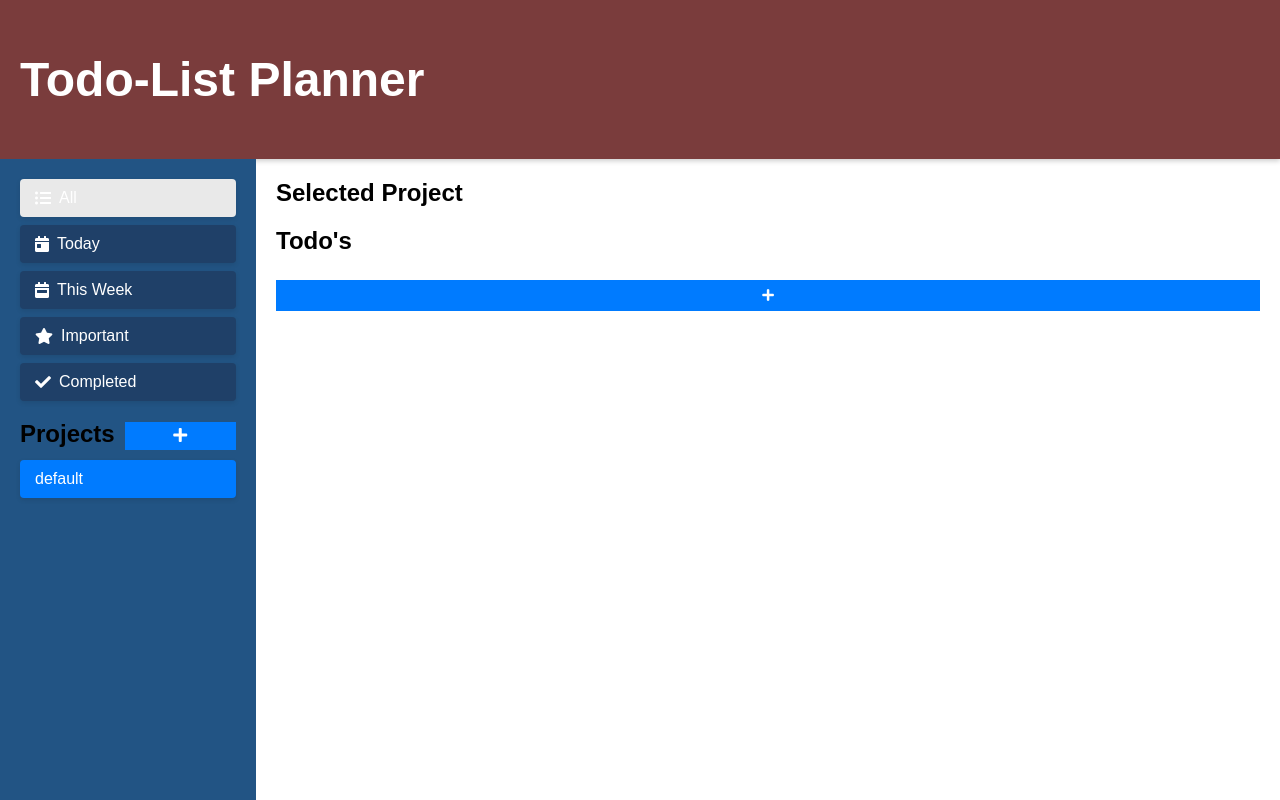
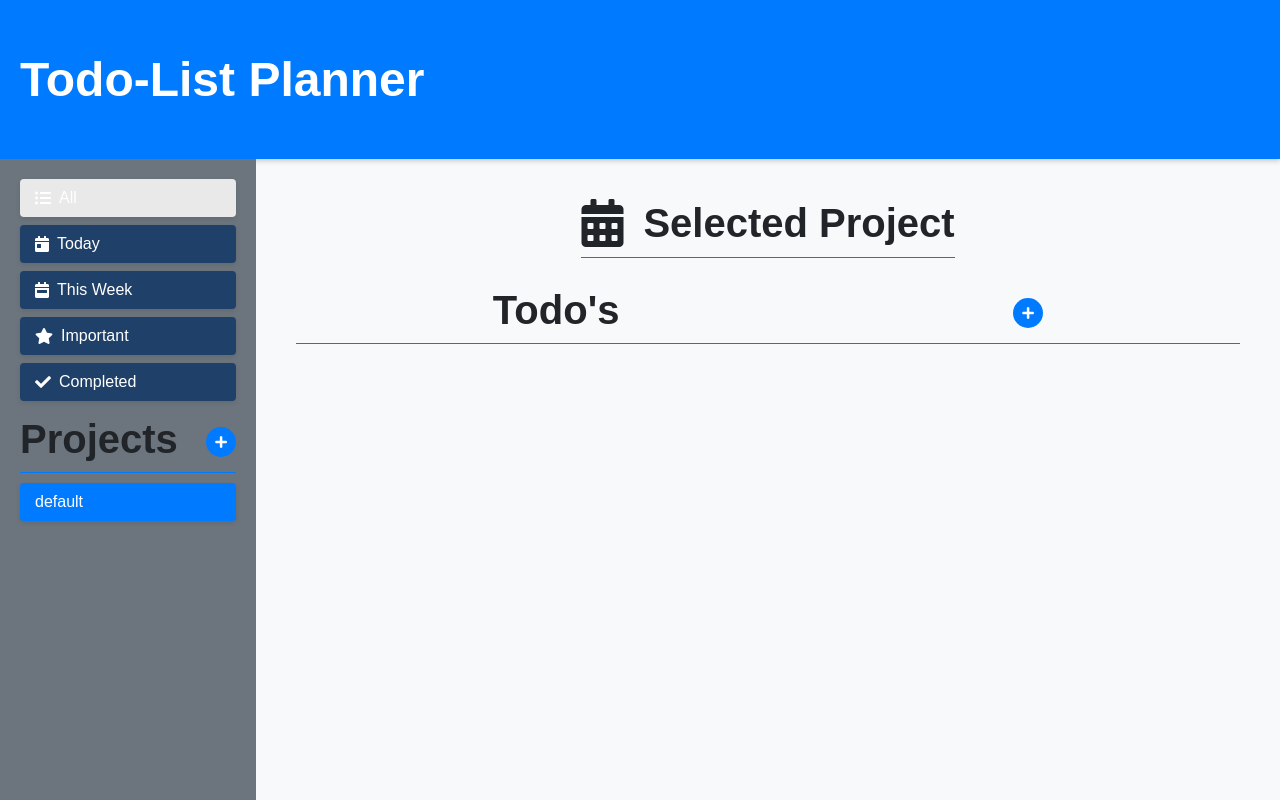
Before and after one commit to LuisV31/todo-list-project, a website built with webpack: page src/index.html in a window 1280 px wide. Built offline with nearby package versions, Linux system fonts and the light colour scheme.

Commit message:
Enhance UI layout and styles, center project title with calendar icon, and adjust main content spacing

```diff
--- a/src/index.html
+++ b/src/index.html
@@ -58,7 +58,12 @@
     </div>
     <!-- Main content area for Todos -->
     <main class="main-content">
-        <h2 id="project-title">Selected Project</h2>
+        <h2 id="project-title">
+            <span class="title-with-icon">
+                <i class="fas fa-calendar-alt calendar-icon"></i>
+                Selected Project
+            </span>
+        </h2>
         <div class="todo-header">
             <h2>Todo's</h2>
             <button id="add-todo"><i class="fas fa-plus"></i></button>
--- a/src/styles.css
+++ b/src/styles.css
@@ -1,9 +1,23 @@
+:root {
+    --primary-color: #007bff;
+    --secondary-color: #6c757d;
+    --background-color: #f8f9fa;
+    --text-color: #212529;
+    --white: #fff;
+    --light-gray: #f9f9f9;
+    --dark-gray: #e9e9e9;
+    --dark-blue: #1f4068;
+    --hover-blue: #0056b3;
+}
+
 /* Base Styles */
 body, html {
     margin: 0;
     padding: 0;
     height: 100%;
     font-family: Arial, sans-serif;
+    background-color: var(--background-color);
+    color: var(--text-color);
 }
 
 .app-container {
@@ -16,35 +30,43 @@ body, html {
     height: 100vh;
 }
 
-.header, .sidebar, .main-content {
-    padding: 20px; /* Common padding */
-}
-
 .header {
     grid-area: header;
-    background-color: #7a3c3c;
-    color: white;
+    background-color: var(--primary-color);
     display: flex;
     align-items: center;
     justify-content: space-between;
     font-size: 24px;
     box-shadow: 0 2px 5px rgba(0,0,0,0.2);
+    padding: 20px;
+    color: var(--white);
 }
 
 .sidebar {
     grid-area: sidebar;
-    background-color: #225484;
+    background-color: var(--secondary-color);
     overflow-y: auto;
+    padding: 20px;
 }
 
-.sidebar h2 {
+h2 {
     margin: 0;
-    padding-right: 10px;
+    font-size: 2.5em;
 }
 
-.sidebar button#add-project {
-    padding: 5px 10px;
-    font-size: 16px;
+.sidebar button#add-project,
+.main-content button#add-todo {
+  border-radius: 50%;
+  width: 30px;
+  height: 30px;
+  padding: 0;
+  display: flex;
+  align-items: center;
+  justify-content: center;
+  overflow: hidden;
+  background-color: var(--primary-color);
+  border: none;
+  cursor: pointer;
 }
 
 .modal {
@@ -60,12 +82,13 @@ body, html {
 }
 
 .modal-content {
-    background-color: #fefefe;
+    background-color: var(--white);
     margin: 15% auto;
     padding: 20px;
     border: 1px solid #888;
     width: 50%;
     box-shadow: 0 4px 8px rgba(0, 0, 0, 0.2);
+    color: var(--text-color);
 }
 
 .close-button {
@@ -73,55 +96,110 @@ body, html {
     float: right;
     font-size: 28px;
     font-weight: bold;
+    cursor: pointer;
 }
 
 .close-button:hover,
 .close-button:focus {
     color: black;
-    text-decoration: none;
-    cursor: pointer;
 }
 
 .main-content {
     grid-area: main;
     overflow-y: auto;
+    display: flex;
+    flex-direction: column;
+    padding: 40px 40px;
 }
 
-h2, ul {
+.project-header {
+    justify-content: space-between;
+}
+
+.todo-header {
+    justify-content: space-around;
+}
+.project-header, .todo-header {
+    display: flex;
+    align-items: center;
+    margin-bottom: 10px;
+    padding-bottom: 10px;
+    border-bottom: 1px solid var(--primary-color);
+}
+
+#project-title {
+    margin-bottom: 20px;
+    text-align: center;
+    padding-bottom: 10px;
+    display: flex;
+    align-items: center;
+    justify-content: center;
+    position: relative;
+}
+
+.title-with-icon {
+    border-bottom: 1px solid var(--primary-color);
+    padding-bottom: 10px;
+    display: inline-flex;
+    align-items: center;
+    gap: 10px;
+    justify-content: center;
+}
+
+.calendar-icon {
+  margin-right: 10px;
+  font-size: 48px;
+  vertical-align: middle;
+}
+
+ul {
+    list-style: none;
     margin-top: 0;
     padding: 0;
 }
 
-ul {
-    list-style: none;
-}
-
 li {
+    background-color: var(--light-gray);
     margin-bottom: 8px;
     padding: 10px 15px;
-    background-color: #f9f9f9;
     border-radius: 4px;
     box-shadow: 0 2px 5px rgba(0,0,0,0.1);
     cursor: pointer;
     transition: background-color 0.3s;
     font-size: 16px;
-    color: white;
+    color: var(--white);
 }
 
 li:hover, .task-filters li:hover, .task-filters li.active {
-    background-color: #e9e9e9;
+    background-color: var(--dark-gray);
 }
 
 .task-filters li {
     display: flex;
     align-items: center;
     gap: 8px;
-    background-color: #1f4068;
+    background-color: var(--dark-blue);
 }
 
 li.active {
-    background-color: #007bff;
-    color: white;
+    background-color: var(--primary-color);
+}
+
+#todo-list li {
+    color: var(--primary-color);
+}
+
+#todo-list li.active {
+    background-color: var(--primary-color);
+    color: var(--white);
+}
+#project-list li{
+    color: var(--primary-color);
+}
+
+#project-list li.active {
+    background-color: var(--primary-color);
+    color: var(--white);
 }
 
 button, input[type="text"], input[type="date"], select, textarea {
@@ -129,33 +207,18 @@ button, input[type="text"], input[type="date"], select, textarea {
     padding: 8px;
     margin-top: 5px;
     border: none;
-    background-color: #007bff;
-    color: white;
+    background-color: var(--primary-color);
+    color: var(--white);
     cursor: pointer;
 }
 
 button:hover {
-    background-color: #0056b3;
+    background-color: var(--hover-blue);
 }
 
-.project-header {
-    display: flex;
-    align-items: center;
-    justify-content: space-between;
-    margin-bottom: 10px;
-}
-
-/* Media Query for Mobile Devices */
 @media (max-width: 768px) {
     .app-container {
         grid-template-columns: 1fr;
-        grid-template-areas:
-            "header"
-            "sidebar"
-            "main";
-    }
-
-    .header, .sidebar, .main-content {
-        padding: 10px;
+        grid-template-areas: "header" "sidebar" "main";
     }
 }
```
Also changed, not shown: dist/bundle.js, dist/index.html.
